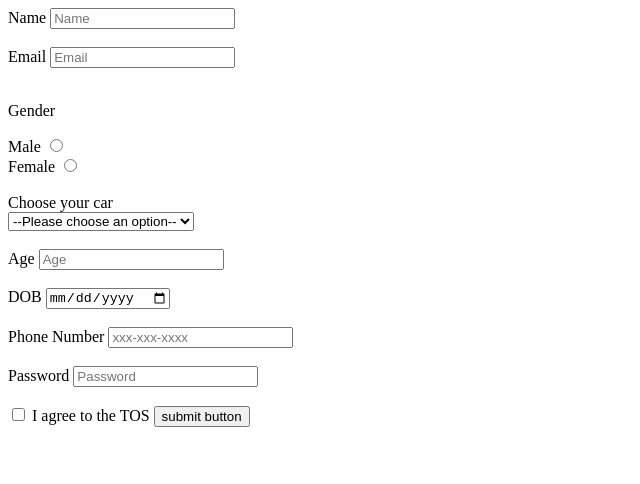
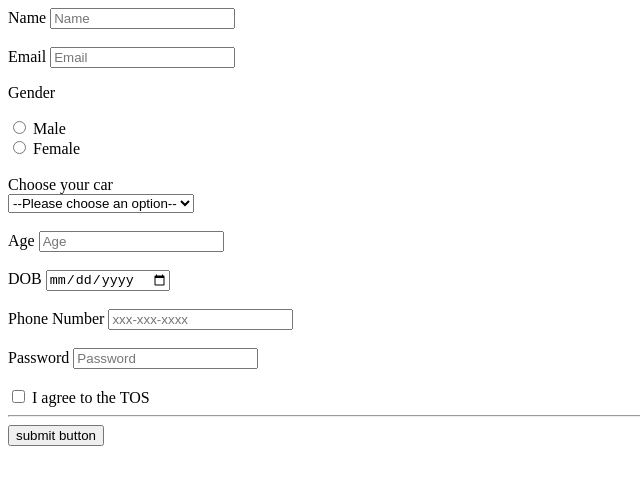
Before and after one commit to acciojob/signup-form-car-ShaikvSubhani, a website: page main.html in a window 1280 px wide. Shown: the whole page, without its empty margins (0-640 px from the left). Drawn offline with Linux system fonts and the light colour scheme.

Commit message:
created a submission

```diff
--- a/main.html
+++ b/main.html
@@ -6,27 +6,26 @@
 	<link rel="stylesheet" href="styles.css">
 </head>
 
-
 <body>
 	<!-- the entire body must be written by student -->
     <script type="text/javascript" src="./script.js">
 </script>
-	 <form method="POST">
 
+	<form method="post">
 		<label for="name">Name</label>
 		<input required type="text" id="name" placeholder="Name"><br><br>
 
 		<label for="email">Email</label>
-        <input required type="email" id="email" placeholder="Email"><br><br>
+		<input required type="email" id="email" placeholder="Email"><br>
 
 		<p>Gender</p>
-        <label for="male">Male</label>
-        <input required type="radio" id="male" name="gender"><br>
-        <label for="female">Female</label>
-        <input required type="radio" id="female" name="gender"><br><br>
+		<input required type="radio" id="gender_m" name="gender" value="Male">
+		<label for="gender_m">Male</label><br>
+		<input required type="radio" id="gender_f" name="gender" value="Female">
+		<label for="gender_f">Female</label><br><br>
 
-        <label for="cars">Choose your car</label><br>
-        <select name="cars" id="cars">
+		<label for="cars" >Choose your car</label><br>
+		<select  id="cars" name="cars">
 			<option value="">--Please choose an option--</option>
 			<option value="1">BMW</option>
 			<option value="2">Audi</option>
@@ -34,23 +33,21 @@
 		</select><br><br>
 
 		<label for="age">Age</label>
-        <input  required type="number" name="age" id="age" placeholder="Age"><br><br>
+		<input required type="number" id="age" placeholder="Age"><br><br>
 
 		<label for="dob">DOB</label>
-        <input required type="date" id="dob"><br><br>
+		<input required type="date" id="dob" ><br><br>
 
-        <label for="phone">Phone Number</label>
-        <input required type="phone" id="phone" placeholder="xxx-xxx-xxxx"><br><br>
+		<label for="tel">Phone Number</label>
+		<input type="phone" id="tel" placeholder="xxx-xxx-xxxx"><br><br>
 
 		<label for="password">Password</label>
 		<input required type="password" id="password" placeholder="Password"><br><br>
 
 		<input type="checkbox" id="tos" value="TOS">
 		<label for="tos">I agree to the TOS</label>
-
-
+		<hr>
 		<button type="submit">submit button</button>
-
 	</form>
 
 </body>
```
Lines whose indentation alone changed are shown as unchanged.
